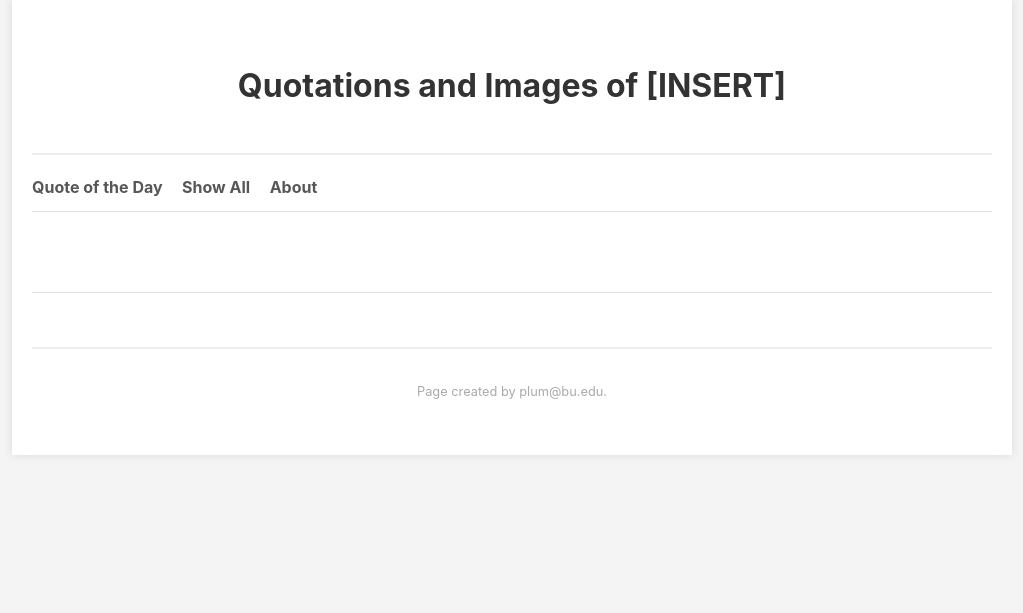
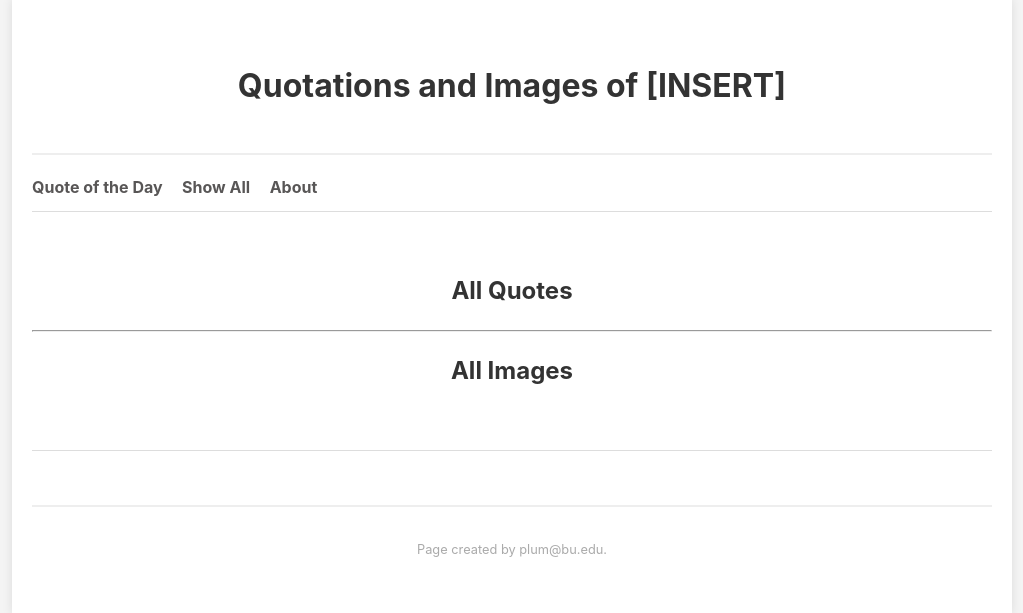
Before and after one commit to plum-sorathorn/cs412, a Django app: template quotes/templates/show_all.html in a window 1280 px wide. Shown: the part 21-634 px from the top of the page, without its empty margins (128-1151 px from the left). Run offline with Django 5.2, Linux system fonts and the light colour scheme; the template is opened without the code that fills it, so the values that code supplies are empty; parts of the project's set-up code (start-up, migrations or seed data) failed here and were passed over.

Commit message:
changed up urls, and reference pointers so now nav bar works. Show all page also works.

```diff
--- a/cs412/urls.py
+++ b/cs412/urls.py
@@ -23,6 +23,4 @@ from django.urls import path, include
 
 urlpatterns = [
     path('', include("quotes.urls")),
-    path('quotes/', include("quotes.urls")),
-    path('show_all/', include("quotes.urls")),
 ]
--- a/quotes/templates/base.html
+++ b/quotes/templates/base.html
@@ -15,9 +15,9 @@
                 <h1>Quotations and Images of [INSERT]</h1>
             </header>
             <nav>
-                <li><a href="">Quote of the Day</a></li>
-                <li><a href="">Show All</a></li>
-                <li><a href="">About</a></li>
+                <li><a href="/quotes">Quote of the Day</a></li>
+                <li><a href="/show_all">Show All</a></li>
+                <li><a href="/about">About</a></li>
             </nav>
             <main>
                 {% block content %}
--- a/quotes/templates/show_all.html
+++ b/quotes/templates/show_all.html
@@ -7,7 +7,19 @@
 {% load static %}
 
 {% block content %}
+    <h2>All Quotes</h2>
+    <div class="quotes-list">
+        {% for quote in all_quotes %}
+            <p>"{{ quote }}"</p>
+        {% endfor %}
+    </div>
 
-    <!-- javascript loop here for images and quotes -->
+    <hr>
 
+    <h2>All Images</h2>
+    <div class="images-list">
+        {% for image_url in all_images %}
+            <img src="{% static image_url %}" alt="Related Image">
+        {% endfor %}
+    </div>
 {% endblock %}
--- a/quotes/urls.py
+++ b/quotes/urls.py
@@ -7,6 +7,7 @@ from django.conf import settings
 from . import views
 
 urlpatterns = [
-    path(r'', views.quotes, name="quotes")
-    path(r'', views.show_all, name="show_all")
+    path(r'', views.quotes, name="quotes"),
+    path(r'quotes/', views.quotes, name="quotes"),
+    path(r'show_all/', views.show_all, name="show_all"),
 ]
```
